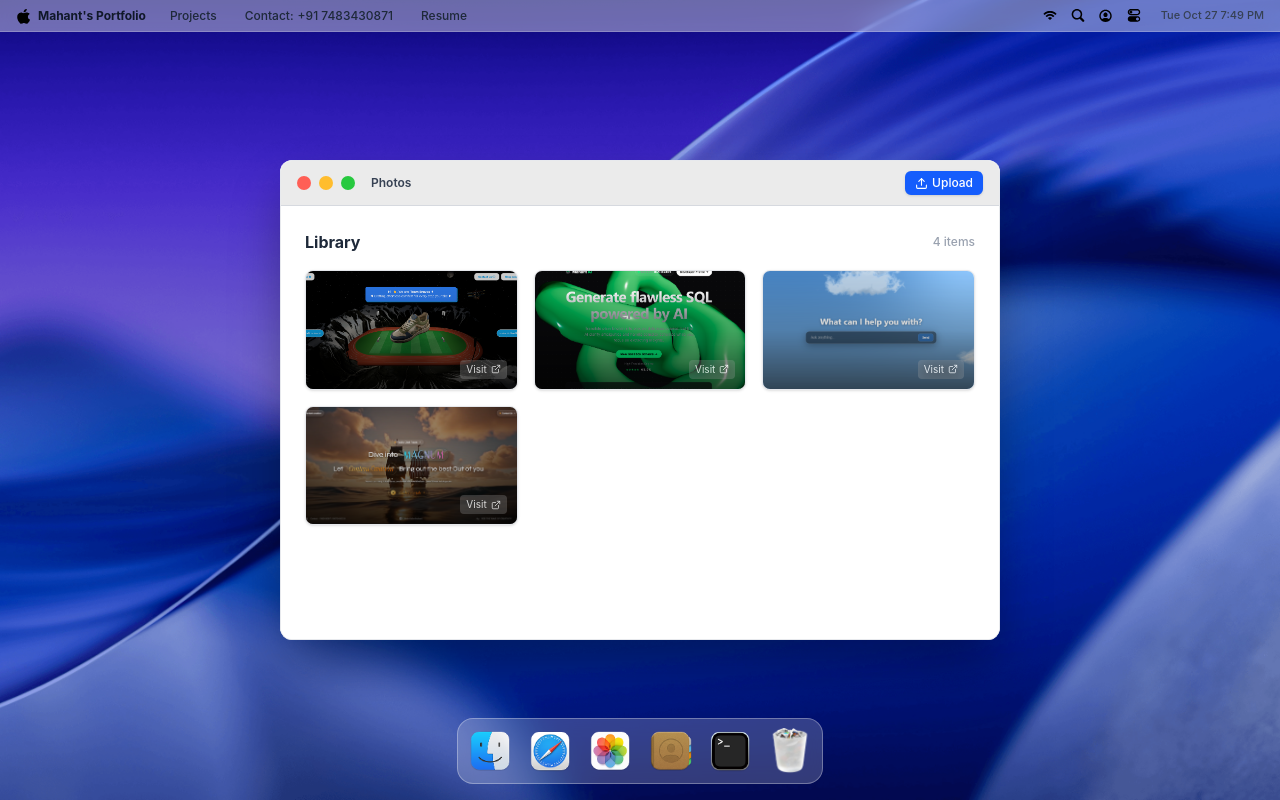
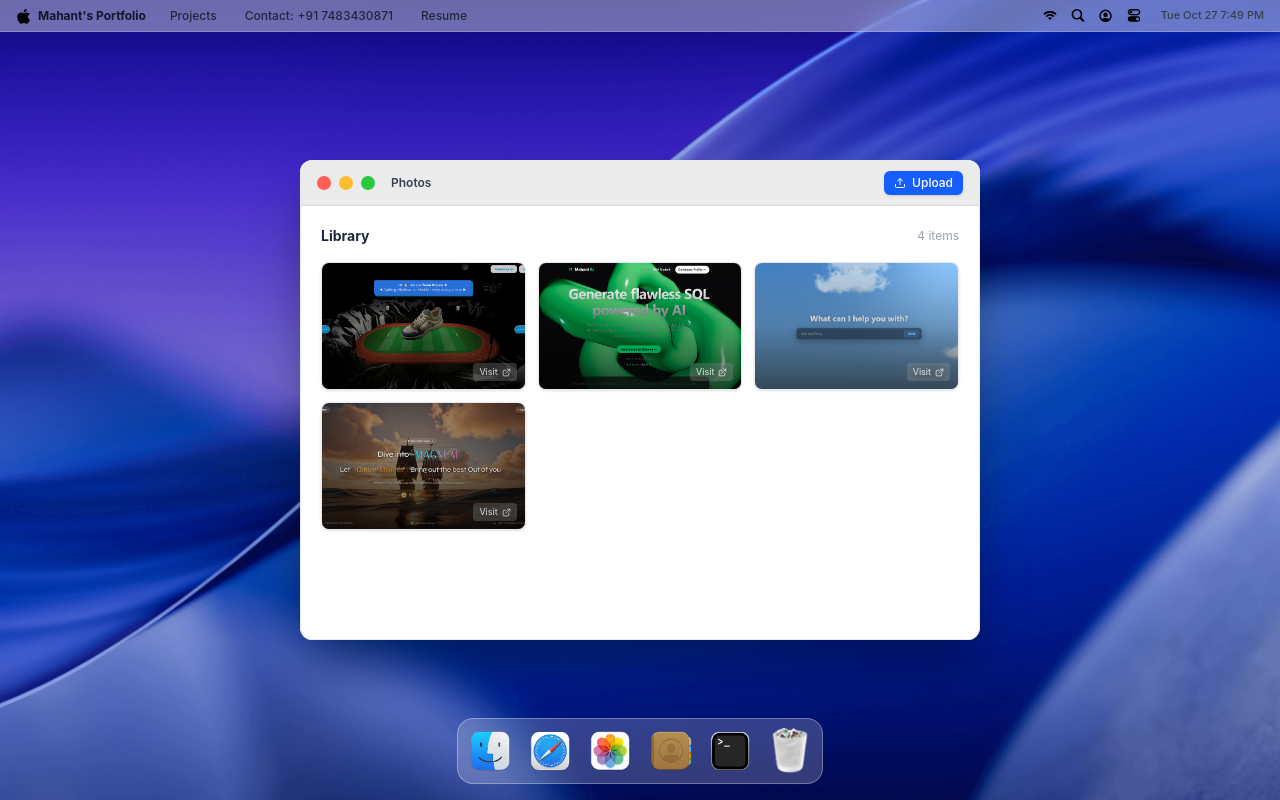
Before and after one commit to mahax-ux/macos-portfolio, a React (Vite) app: page / in a window 1280 px wide. Both pictures are taken after a click on the button 610 px from the left and 751 px from the top of the page. Built offline with nearby package versions, Linux system fonts and the light colour scheme; a web font is replaced by a local one.

Commit message:
fix: match photos window container dimensions exactly with safari

```diff
--- a/src/windows/photos.jsx
+++ b/src/windows/photos.jsx
@@ -44,10 +44,10 @@
   return (
     <div
       className={`flex flex-col bg-white overflow-hidden rounded-xl shadow-2xl border border-gray-200/90 ${
-        isMaximized ? 'w-full h-full' : 'w-[720px] max-w-[95vw] h-[480px] max-h-[80vh]'
+        isMaximized ? 'w-full h-full' : 'w-[680px] max-w-[95vw] h-[480px] max-h-[80vh]'
       }`}
     >
-      {/* Header Bar */}
+      {/* Window Header - Exact Safari structure & height */}
       <div
         id="window-header"
         className="flex items-center justify-between px-4 py-2.5 bg-[#ebebeb] border-b border-gray-300/80 select-none shrink-0"
@@ -57,9 +57,9 @@
           <span className="text-xs font-semibold text-gray-700">Photos</span>
         </div>
 
-        {/* Upload Button */}
-        <label className="flex items-center gap-1 px-2.5 py-1 bg-blue-600 hover:bg-blue-700 text-white text-xs font-medium rounded-md cursor-pointer transition-colors shadow-sm">
-          <Upload size={13} />
+        {/* Upload Action */}
+        <label className="flex items-center gap-1.5 px-2.5 py-1 bg-blue-600 hover:bg-blue-700 text-white text-xs font-medium rounded-md cursor-pointer transition-colors shadow-sm">
+          <Upload size={12} />
           <span>Upload</span>
           <input
             type="file"
@@ -71,25 +71,26 @@
         </label>
       </div>
 
-      {/* Photos Viewport Body */}
-      <div className="flex-1 overflow-y-auto p-6 bg-white">
+      {/* Main Viewport Body - with min-h-0 so flexbox never overflows upwards */}
+      <div className="flex-1 min-h-0 overflow-y-auto p-5 bg-white flex flex-col justify-between">
+        <div>
           <div className="flex items-center justify-between mb-4 select-none">
-          <h2 className="text-base font-bold text-gray-800">Library</h2>
-          <span className="text-xs text-gray-400 font-medium">{photosList.length} items</span>
+            <h2 className="text-sm font-bold text-gray-800">Library</h2>
+            <span className="text-xs text-gray-400">{photosList.length} items</span>
           </div>
 
           {photosList.length === 0 ? (
-          <div className="flex flex-col items-center justify-center py-20 border-2 border-dashed border-gray-200 rounded-xl">
-            <ImageIcon className="text-gray-300 mb-2" size={36} />
+            <div className="flex flex-col items-center justify-center py-16 border-2 border-dashed border-gray-200 rounded-xl">
+              <ImageIcon className="text-gray-300 mb-2" size={32} />
               <p className="text-xs font-medium text-gray-500">No photos</p>
             </div>
           ) : (
-          <div className="grid grid-cols-2 sm:grid-cols-3 gap-4">
+            <div className="grid grid-cols-2 sm:grid-cols-3 gap-3">
               {photosList.map((photo) => (
                 <div
                   key={photo.id}
                   onClick={() => handleCardClick(photo)}
-                className="group relative aspect-video bg-gray-100 rounded-lg overflow-hidden cursor-pointer border border-gray-200 shadow-sm hover:shadow-md transition-shadow"
+                  className="group relative aspect-[16/10] bg-gray-100 rounded-lg overflow-hidden cursor-pointer border border-gray-200/80 shadow-sm hover:shadow-md transition-shadow"
                   title={photo.link ? `Visit ${photo.title}` : photo.title}
                 >
                   <img
@@ -101,13 +102,14 @@
                     }}
                   />
 
-                <div className="absolute inset-0 bg-gradient-to-t from-black/70 via-black/20 to-transparent flex items-end justify-between p-2.5 opacity-90 group-hover:opacity-100 transition-opacity">
-                  <p className="text-white text-xs font-medium truncate pr-1">
+                  {/* Gradient banner */}
+                  <div className="absolute inset-0 bg-gradient-to-t from-black/70 via-black/20 to-transparent flex items-end justify-between p-2 opacity-90 group-hover:opacity-100 transition-opacity">
+                    <p className="text-white text-[11px] font-medium truncate pr-1">
                       {photo.title}
                     </p>
                     {photo.link && (
-                    <span className="flex items-center gap-1 text-[10px] text-white/90 bg-white/20 backdrop-blur-sm px-1.5 py-0.5 rounded">
-                      Visit <ExternalLink size={10} />
+                      <span className="flex items-center gap-1 text-[9px] text-white/90 bg-white/20 backdrop-blur-sm px-1.5 py-0.5 rounded shrink-0">
+                        Visit <ExternalLink size={9} />
                       </span>
                     )}
                   </div>
@@ -116,17 +118,18 @@
             </div>
           )}
         </div>
+      </div>
 
       {/* Lightbox Modal */}
       {selectedPhoto && (
-        <div className="fixed inset-0 z-[100000] bg-black/80 backdrop-blur-sm flex items-center justify-center p-6 select-none">
+        <div className="fixed inset-0 z-[100000] bg-black/80 backdrop-blur-sm flex items-center justify-center p-4 select-none">
           <button
             type="button"
             onClick={() => setSelectedPhoto(null)}
             className="absolute top-4 right-4 p-2 bg-white/20 hover:bg-white/30 text-white rounded-full transition-colors cursor-pointer"
             title="Close"
           >
-            <X size={18} />
+            <X size={16} />
           </button>
           <img
             src={selectedPhoto.src}
```
Lines whose indentation alone changed are shown as unchanged.
